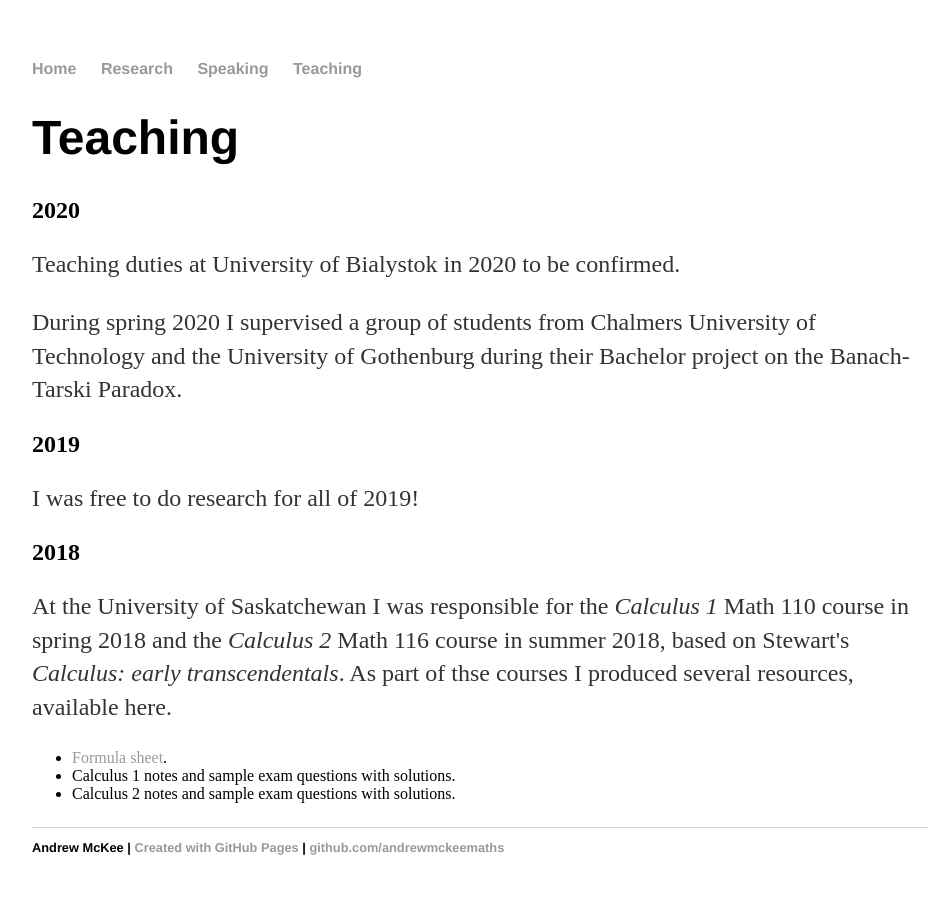
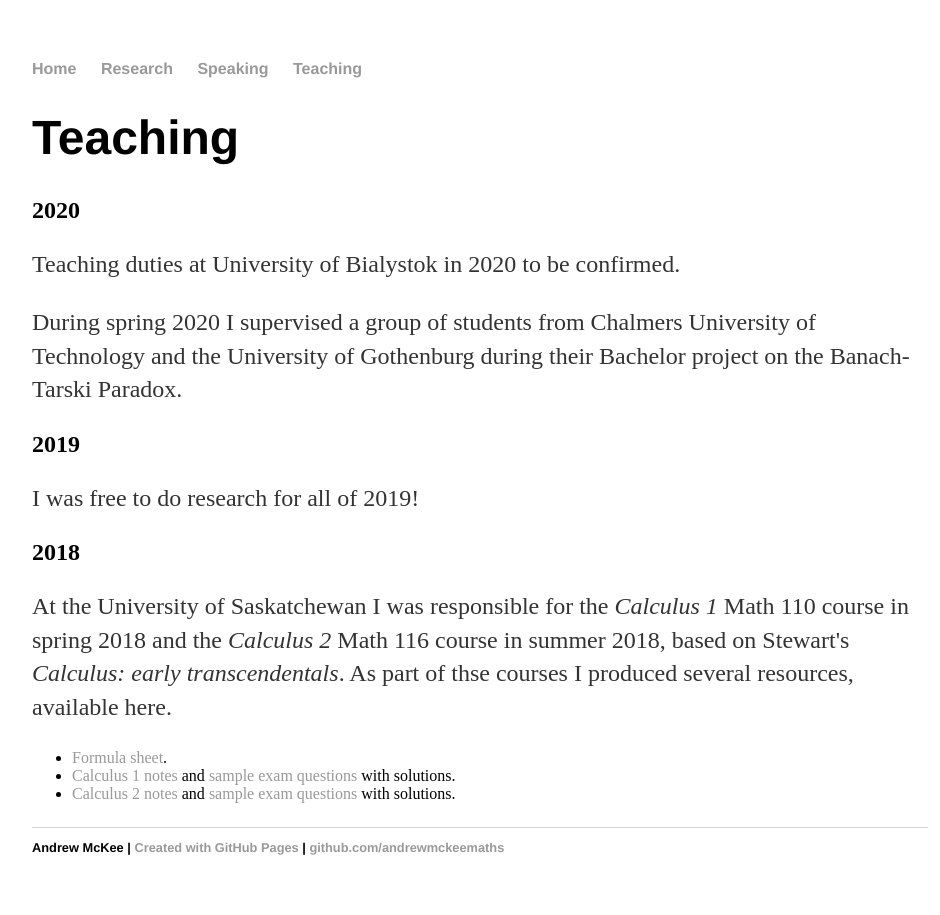
Before and after one commit to andrewmckeemaths/andrewmckeemaths.github.io, a Jekyll site: the page built from teaching/index.html, in a window 1280 px wide. Shown: the whole page, without its empty margins (160-1100 px from the left). Built offline with Jekyll 4.4.1, drawn with Linux system fonts in a browser that asks for light colours; part of the change alters nothing that is shown.

```diff
--- a/teaching/index.html
+++ b/teaching/index.html
@@ -20,7 +20,7 @@ title: Andrew McKee
 <p>At the University of Saskatchewan I was responsible for the <em>Calculus 1</em> Math 110 course in spring 2018 and the <em>Calculus 2</em> Math 116 course in summer 2018, based on Stewart's <em>Calculus: early transcendentals</em>. As part of thse courses I produced several resources, available here.
   <ul>
     <li><a href="UofSteaching/FormulaSheet.pdf" target="_blank">Formula sheet</a>.</li>
-    <li>Calculus 1 notes and sample exam questions with solutions.</li>
-    <li>Calculus 2 notes and sample exam questions with solutions.</li>
+    <li><a href="UofSteaching/Calc1Summary.pdf" target="_blank">Calculus 1 notes</a> and <a href="UofSteaching/FormulaSheet.pdf" target="_blank">sample exam questions</a> with solutions.</li>
+    <li><a href="UofSteaching/Calc2Summary.pdf" target="_blank">Calculus 2 notes</a> and <a href="UofSteaching/FormulaSheet.pdf" target="_blank">sample exam questions</a> with solutions.</li>
   </ul>
 </p>
```
